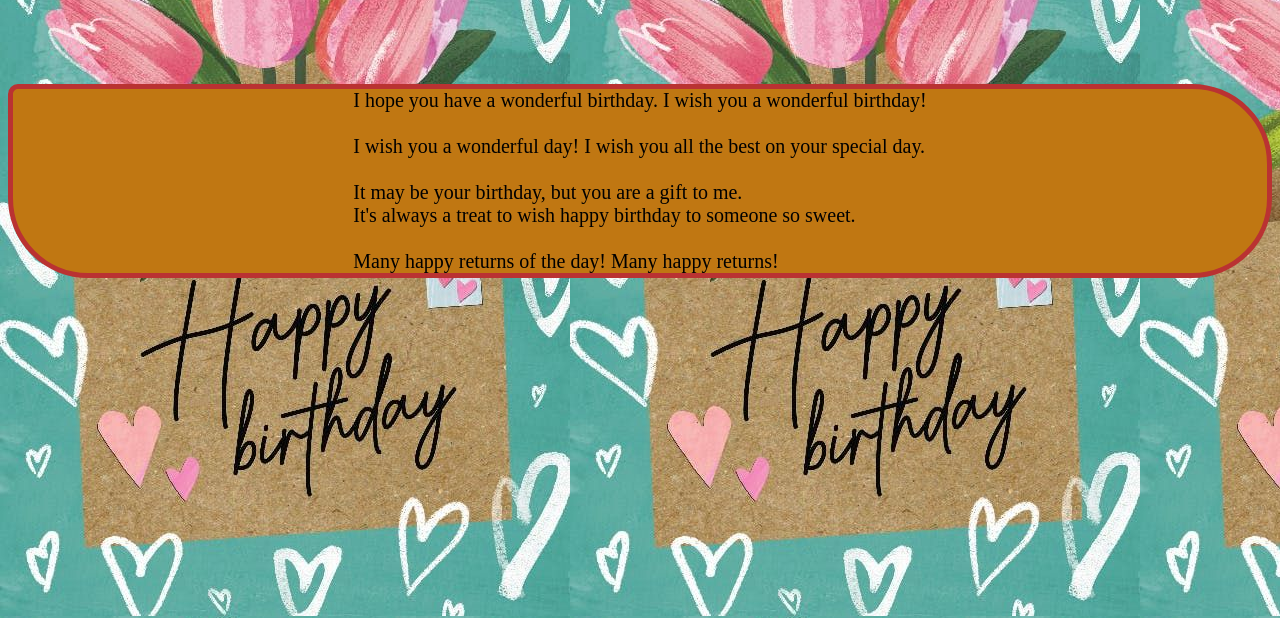
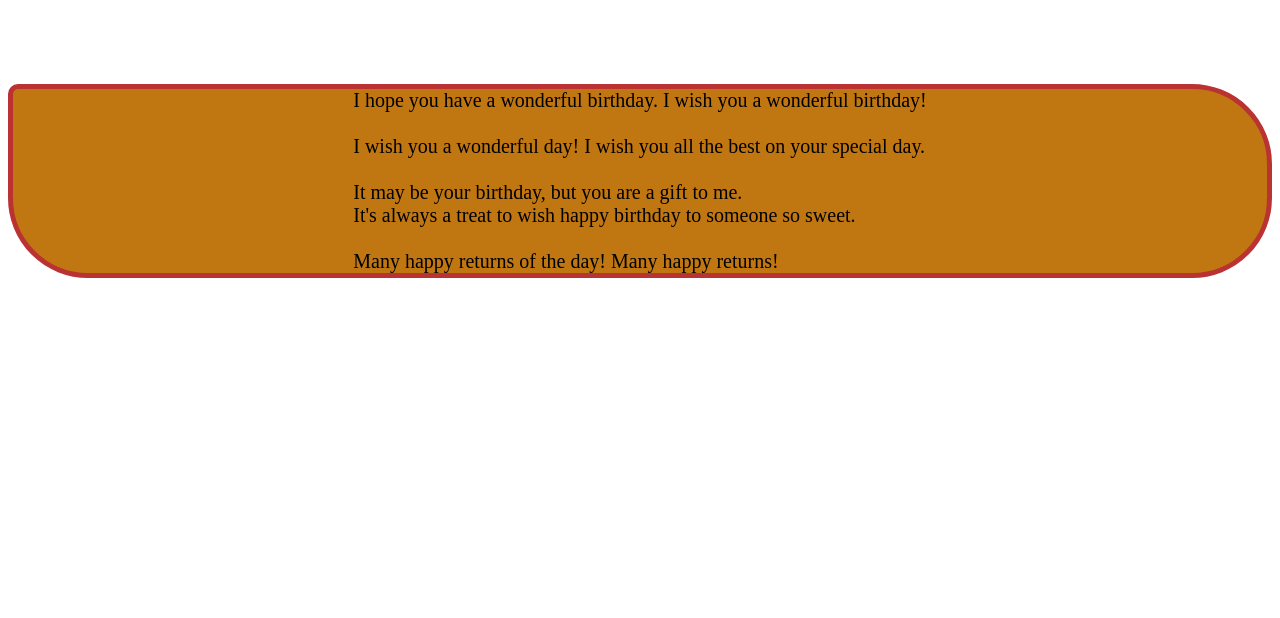
Before and after one commit to sandyshores22/under-construction, a plain HTML site: page index.html in a window 1280 px wide. Shown: the part 182-800 px from the top of the page. Drawn offline with Linux system fonts and the light colour scheme; files whose address does not match are found by name.

Commit message:
Refactor CSS styles for consistency

```diff
--- a/style.css
+++ b/style.css
@@ -26,7 +26,3 @@ p {
     border-radius: 80px;
     border-top-left-radius: 10px;
 }
- body {
-  background-image: url('images/Tulips\ in\ the\ birthmail\ -\ tarjeta\ de\ cumpleaños….jpg');
-  background-repeat: repeat;
-}
```
